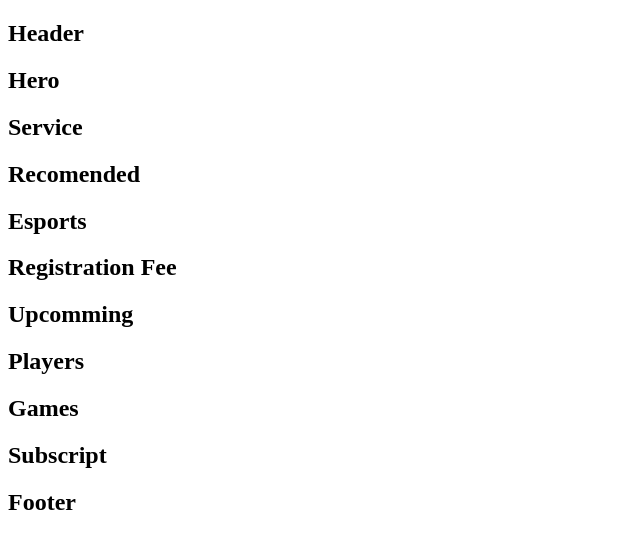
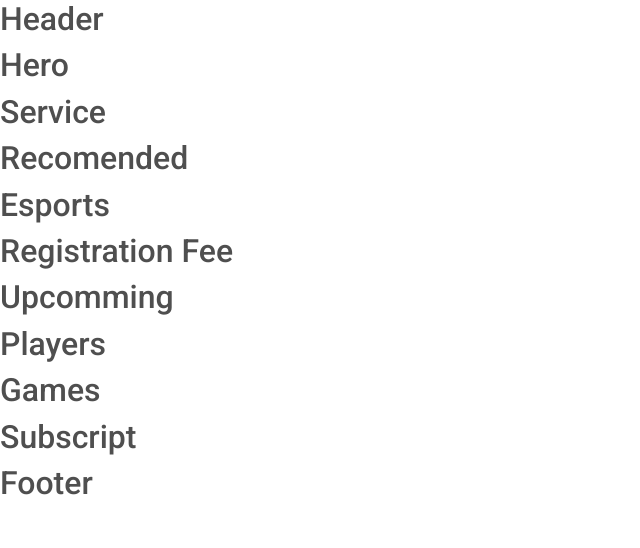
Before and after one commit to abduhamidweb/Esports-with-Teams, a React (Vite) app: page / in a window 1280 px wide. Shown: the top 548 px of the page, without its empty margins (0-640 px from the left). Built offline with nearby package versions, Linux system fonts and the light colour scheme.

Commit message:
add links

```diff
--- a/index.html
+++ b/index.html
@@ -5,11 +5,21 @@
   <meta charset="UTF-8" />
   <link rel="icon" type="image/svg+xml" href="/vite.svg" />
   <meta name="viewport" content="width=device-width, initial-scale=1.0" />
-  <title>Vite + React</title>
+  <!-- Font Awesome -->
+  <link href="https://cdnjs.cloudflare.com/ajax/libs/font-awesome/6.0.0/css/all.min.css" rel="stylesheet" />
+  <!-- Google Fonts -->
+  <link href="https://fonts.googleapis.com/css?family=Roboto:300,400,500,700&display=swap" rel="stylesheet" />
+  <!-- MDB -->
+  <link href="https://cdnjs.cloudflare.com/ajax/libs/mdb-ui-kit/6.1.0/mdb.min.css" rel="stylesheet" />
+  <!-- Bs icon -->
+  <link rel="stylesheet" href="https://cdn.jsdelivr.net/npm/bootstrap-icons@1.10.3/font/bootstrap-icons.css">
+  <title>Esports</title>
 </head>
 
 <body>
   <div id="root"></div>
+  <!-- MDB -->
+  <script type="text/javascript" src="https://cdnjs.cloudflare.com/ajax/libs/mdb-ui-kit/6.1.0/mdb.min.js"></script>
   <script type="module" src="/src/main.jsx"></script>
 </body>
 
--- a/src/index.css
+++ b/src/index.css
@@ -0,0 +1,14 @@
+* {
+  margin: 0;
+  padding: 0;
+  box-sizing: border-box;
+  text-decoration: none;
+  list-style: none;
+}
+body {
+  scroll-behavior: smooth;
+}
+.container {
+  max-width: 1620px !important;
+  width: 100% !important;
+}
```
